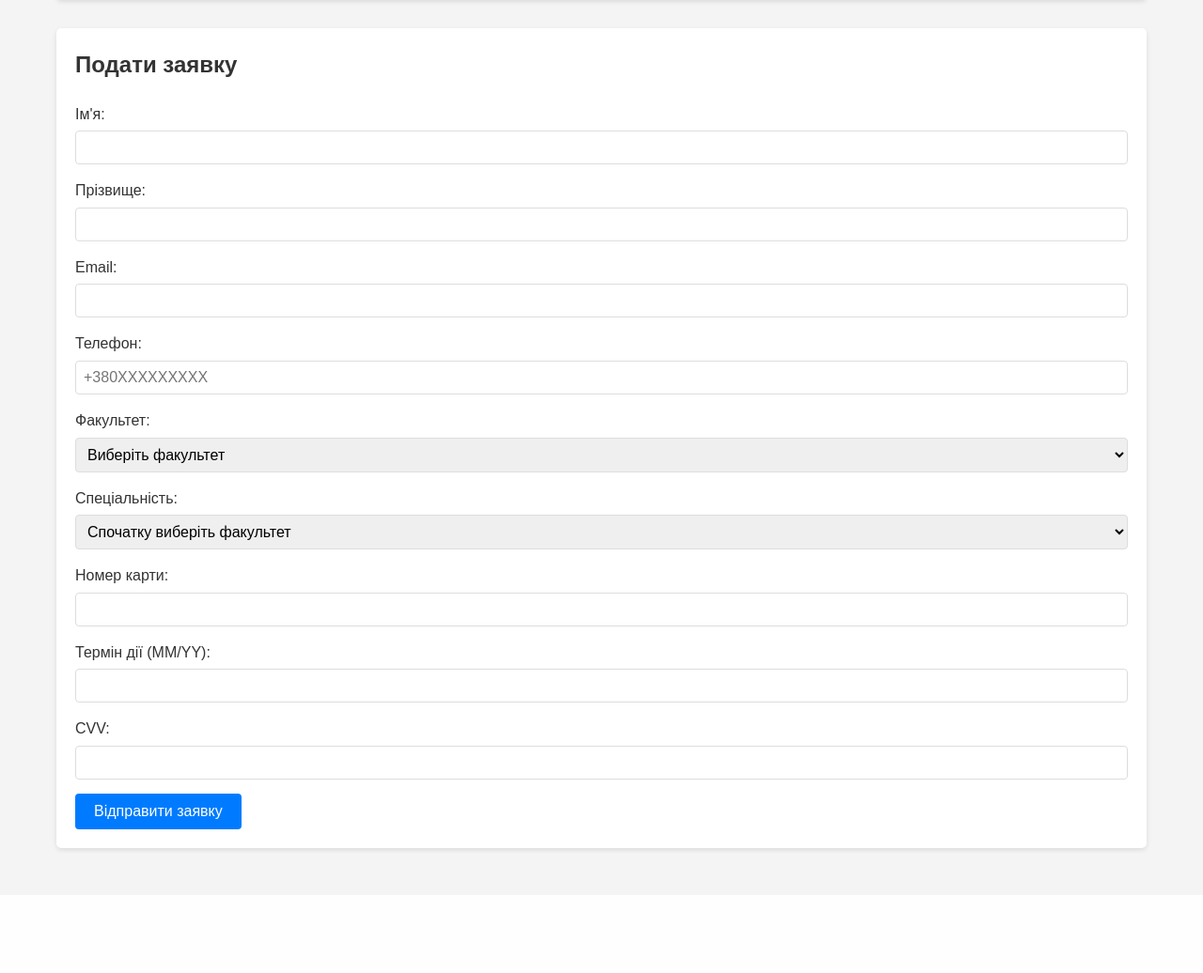
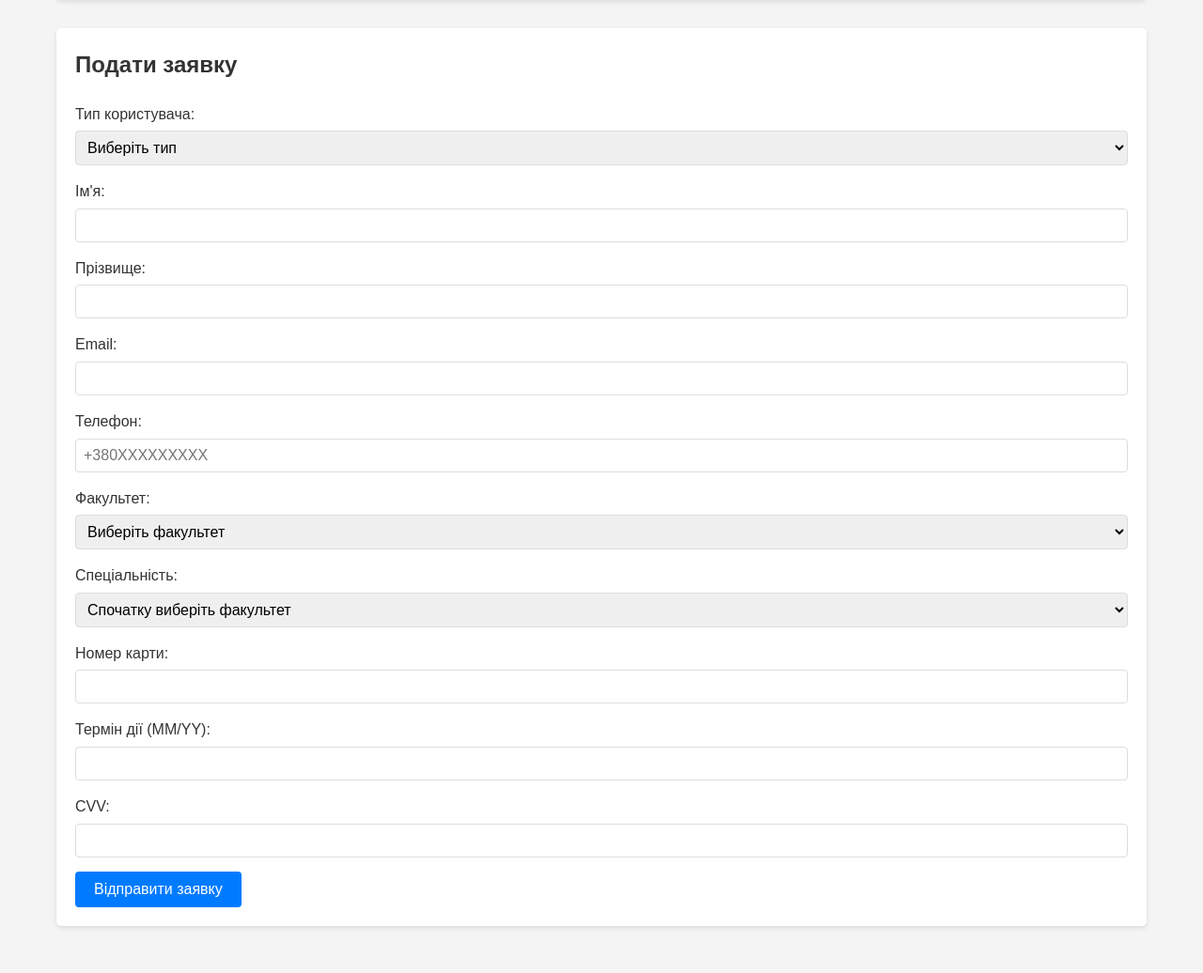
Before and after one commit to Sariixx/University, a Flask app: page / in a window 1280 px wide. Shown: the part 131-1167 px from the top of the page at 94% size. Before the commit the page ends 1039 px from the top, so only its background shows below. Run offline with Flask 3, Linux system fonts and the light colour scheme.

Commit message:
Update index.html

```diff
--- a/templates/index.html
+++ b/templates/index.html
@@ -18,6 +18,15 @@
             {% endfor %}
 
             <form method="POST" action="/" id="application-form">
+                <div class="form-group">
+                    <label>Тип користувача:</label>
+                    <select name="user_type" required>
+                        <option value="">Виберіть тип</option>
+                        <option value="Студент">Студент</option>
+                        <option value="Викладач">Викладач</option>
+                    </select>
+                </div>
+
                 <div class="form-group">
                     <label>Ім'я:</label>
                     <input type="text" name="first_name" required>
@@ -85,7 +94,6 @@
     </div>
 
     <script>
-        // Фільтрація спеціальностей при виборі факультету
         document.getElementById('faculty').addEventListener('change', function() {
             const selectedFaculty = this.value;
             const specializationSelect = document.querySelector('select[name="specialization"]');
@@ -101,17 +109,6 @@
 
             specializationSelect.value = '';
         });
-
-        // Обробник подій для форми
-        document.getElementById('application-form').addEventListener('submit', function(e) {
-            e.preventDefault();
-
-            // Відправляємо форму
-            this.submit();
-
-            // Показуємо повідомлення про успіх
-            document.getElementById('success-message').style.display = 'block';
-        });
     </script>
 </body>
 </html>
```
